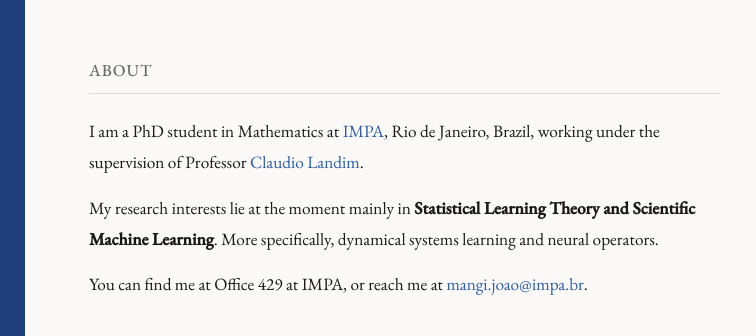
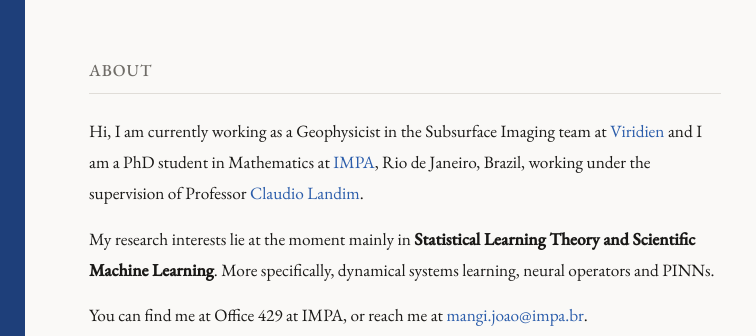
Before and after one commit to joaopedromangi-hue/joaopedromangi-hue.github.io, a plain HTML site: page index.html in a window 1280 px wide. Shown: the top 336 px of the page, 235-991 px from the left. Drawn offline with nearby package versions, Linux system fonts and the light colour scheme.

Commit message:
Revise about section in index.html
Updated personal introduction and research interests.

```diff
--- a/index.html
+++ b/index.html
@@ -365,13 +365,13 @@
       <h2 class="section-title">About</h2>
       <div class="about-text">
         <p>
-          I am a PhD student in Mathematics at <a href="https://impa.br" target="_blank">IMPA</a>,
+          Hi, I am currently working as a Geophysicist in the Subsurface Imaging team at <a href="https://www.viridiengroup.com/" target="_blank">Viridien</a> and I am a PhD student in Mathematics at <a href="https://impa.br" target="_blank">IMPA</a>,
           Rio de Janeiro, Brazil, working under the supervision of Professor
           <a href="https://w3.impa.br/~landim/" target="_blank">Claudio Landim</a>.
         </p>
         <p>
           My research interests lie at the moment mainly in <strong>Statistical Learning Theory and Scientific Machine Learning</strong>. More
-          specifically, dynamical systems learning and neural operators.
+          specifically, dynamical systems learning, neural operators and PINNs.
         </p>
         <p>
           You can find me at Office 429 at IMPA, or reach me at
```
